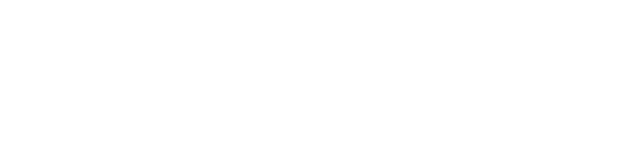
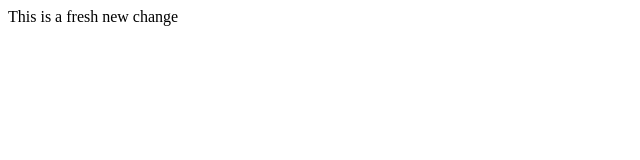
Before and after one commit to RockIshtaar/DemoRepo, a plain HTML site: page index.html in a window 1280 px wide. Shown: the whole page, without its empty margins (0-640 px from the left). Drawn offline with Linux system fonts and the light colour scheme.

Commit message:
Updated code on 13th July

```diff
--- a/index.html
+++ b/index.html
@@ -1,5 +1,5 @@
 <html>
 <body>
-
+This is a fresh new change
 </body>
 </html>
```
